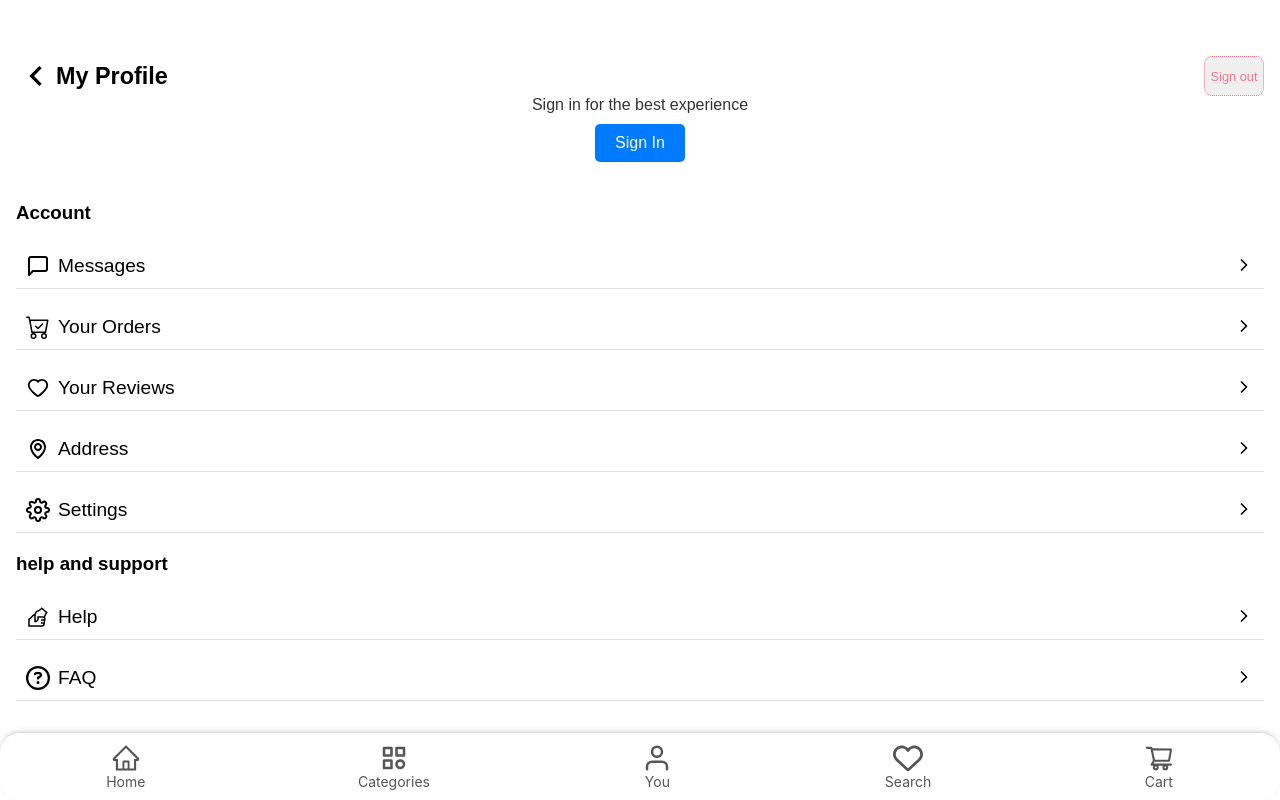
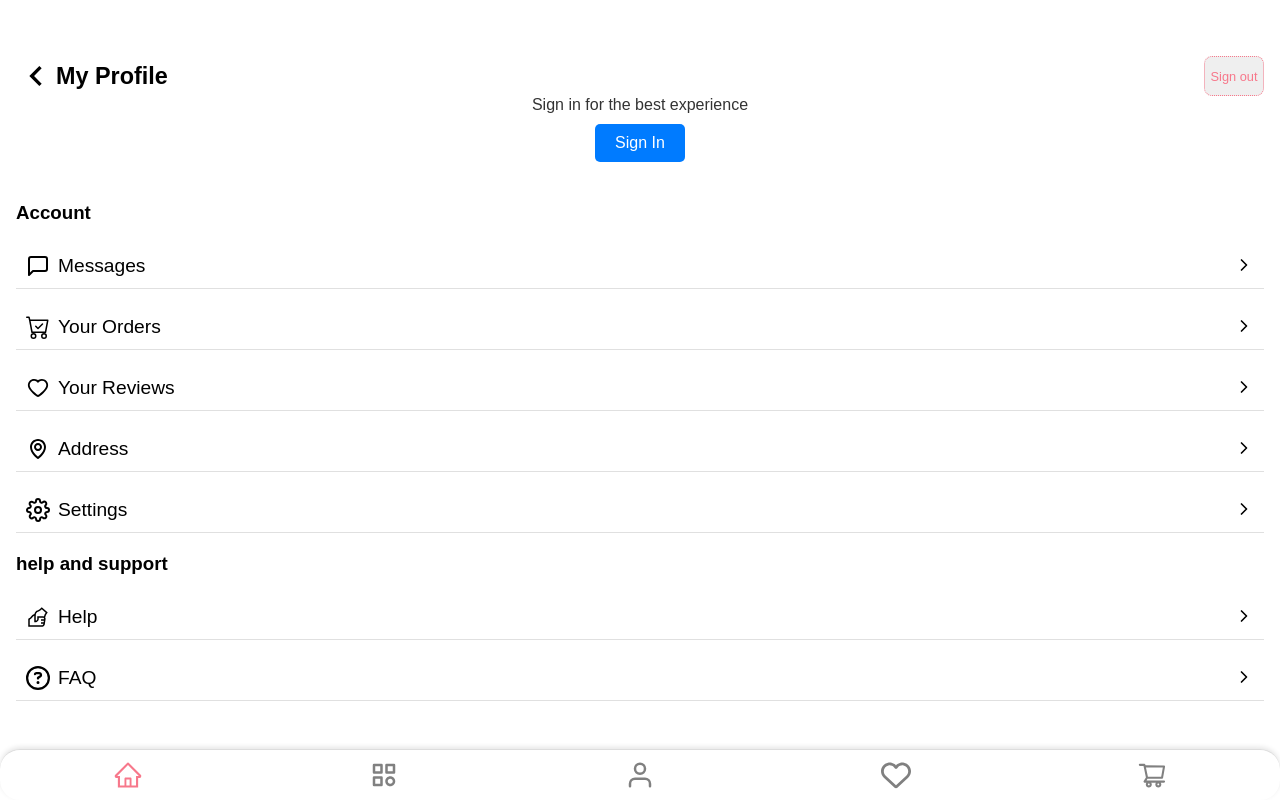
Before and after one commit to Sonickmumba/ShopNinja, a React (Create React App) app in the folder views/: page /user in a window 1280 px wide. Built offline with nearby package versions, Linux system fonts and the light colour scheme; no server answers.

Commit message:
Update FooterItem.js

```diff
--- a/views/src/features/homePage/FooterItem.js
+++ b/views/src/features/homePage/FooterItem.js
@@ -1,10 +1,8 @@
-import React from 'react'
-
-const FooterItem = ( { icon: Icon, size, label, onClick }) => {
+const FooterItem = ( { icon: Icon, size, label, onClick, isActive }) => {
   return (
     <div className="footer-item" onClick={onClick} style={{ cursor: "pointer" }}>
-      <Icon  size={size} />
-      <span>{label}</span>
+      <Icon  size={size} className={isActive ? "footer-icon" : "icon-inactive"} />
+      {/* <span>{label}</span> */}
     </div>
   )
 }
```
